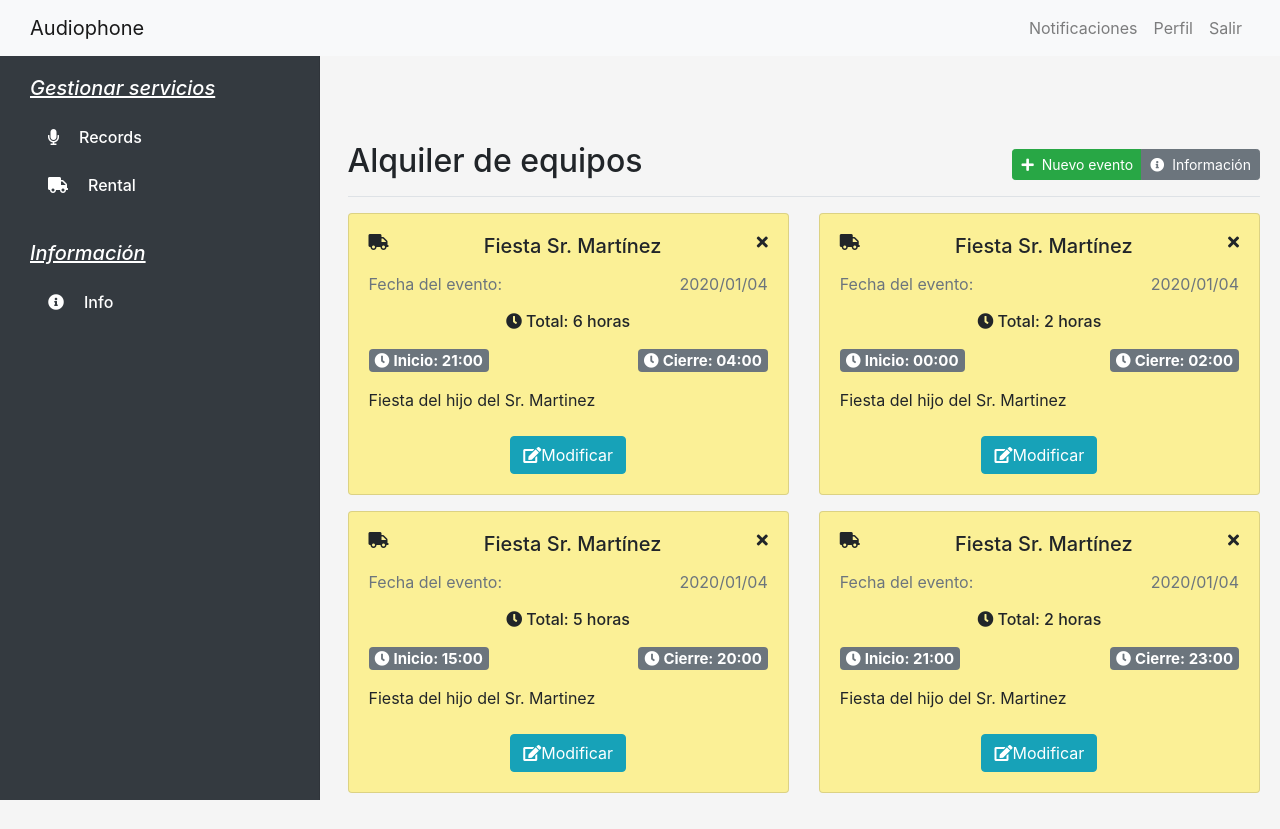
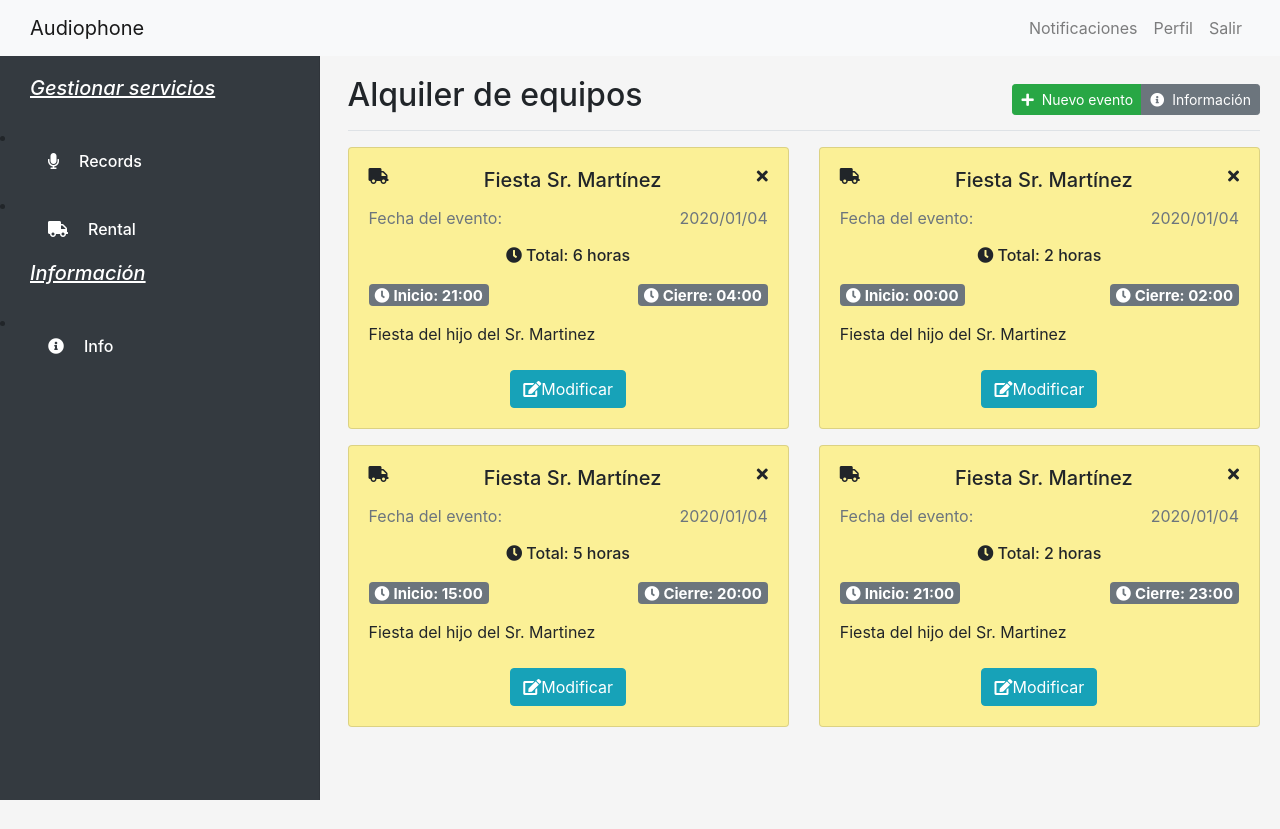
Before and after one commit to eaudiophone/audiophone-core, a React (Create React App) app: page /home/rental in a window 1280 px wide. After the commit the page ends 800 px from the top, so only its background shows below. Built offline with nearby package versions, Linux system fonts and the light colour scheme.

Commit message:
sidebar actualizado

```diff
--- a/src/components/navbar/Navbar.jsx
+++ b/src/components/navbar/Navbar.jsx
@@ -12,12 +12,12 @@ const getMenu = () => (
 		<Nav>
 			<Nav.Link>Notificaciones</Nav.Link>
 			<Nav.Link>Perfil</Nav.Link>
-			<Nav.Link>Salir</Nav.Link>
+			<Nav.Link href="/">Salir</Nav.Link>
 		</Nav>
 	</Navbar.Collapse>
 );
 
-const Navegacion = () => (
+const TopMenu = () => (
 
 	<Navbar
 		collapseOnSelect
@@ -32,4 +32,4 @@ const Navegacion = () => (
 	</Navbar>
 );
 
-export default Navegacion;
+export default TopMenu;
--- a/src/components/sidebar/Sidebar.css
+++ b/src/components/sidebar/Sidebar.css
@@ -42,3 +42,7 @@
 .sidebar i {
 	margin-right: 20px;
 }
+
+.sidebar li {
+	margin-bottom: 20px;
+}
--- a/src/components/sidebar/Sidebar.jsx
+++ b/src/components/sidebar/Sidebar.jsx
@@ -29,13 +29,7 @@ class Sidebar extends Component {
 
 	getMenu() {
 
-		return (
-
-			<ul className="nav flex-column">
-
-          		{ this.menu.map( ( element ) => {
-
-          			return (
+		return this.menu.map( ( element ) => (
 
           	<li
           		key={ element.id }
@@ -50,21 +44,8 @@ class Sidebar extends Component {
           		</Link>
           	</li>
 
-          				)
-          			})
+        ));
 	}
-          		<h6>Información</h6>
-          		<li className="nav-item">
-          			<Link className="nav-link" to="/home/info">
-          				<i className="fas fa-info-circle"></i>
-          				Info
-          			</Link>
-          		</li>
-          	</ul>
-
-		);
-	}
-
 
 	render() {
 
@@ -74,6 +55,13 @@ class Sidebar extends Component {
 				<div className="sidebar-sticky">
 					<h6>Gestionar servicios</h6>
 					{ this.getMenu() }
+					<h6>Información</h6>
+					<li>
+						<Link to="/home/info" className="nav-link">
+          					<i className="fas fa-info-circle"></i>
+          					Info
+          				</Link>
+					</li>
 				</div>
 			</div>
 		);
--- a/src/pages/home/Home.css
+++ b/src/pages/home/Home.css
@@ -2,16 +2,10 @@ body {
 	overflow-x: hidden;
 }
 
-.col-sm-9 {
-	margin-top: 5%;
+.col-3 {
+	padding: 0px;
 }
 
 #content {
 	margin: 20px 20px;
 }
-
-@media screen and ( max-width: 576px ) {
-	.col-sm-9 {
-		margin-top: 11%;
-	}
-}
--- a/src/pages/home/Home.jsx
+++ b/src/pages/home/Home.jsx
@@ -1,7 +1,7 @@
 import React, { Component } from 'react';
 import { BrowserRouter as Router } from 'react-router-dom';
 
-import Navegacion from './../../components/navbar/Navbar';
+import TopMenu from './../../components/navbar/Navbar';
 import Sidebar from './../../components/sidebar/Sidebar';
 
 import AdminRoutes from './../../routes/Admin';
@@ -30,13 +30,13 @@ class Home extends Component {
 
 			<div className="container-fliud">
 
-				<Navegacion />
+				<TopMenu />
 
 				<Router>
 
 					<div className="row">
 
-						<div className="col-3 d-none d-md-block">
+						<div className="col-3 d-none bg-dark d-md-block">
 							<Sidebar admin="USER_ROLE" />
 						</div>
 
```
Lines whose indentation alone changed are shown as unchanged.
